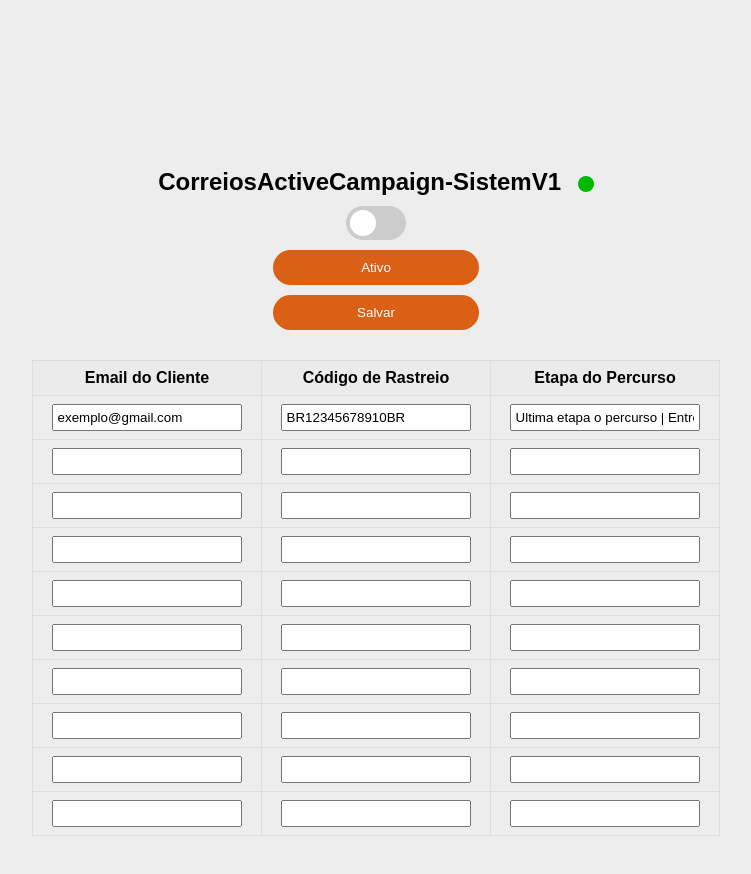
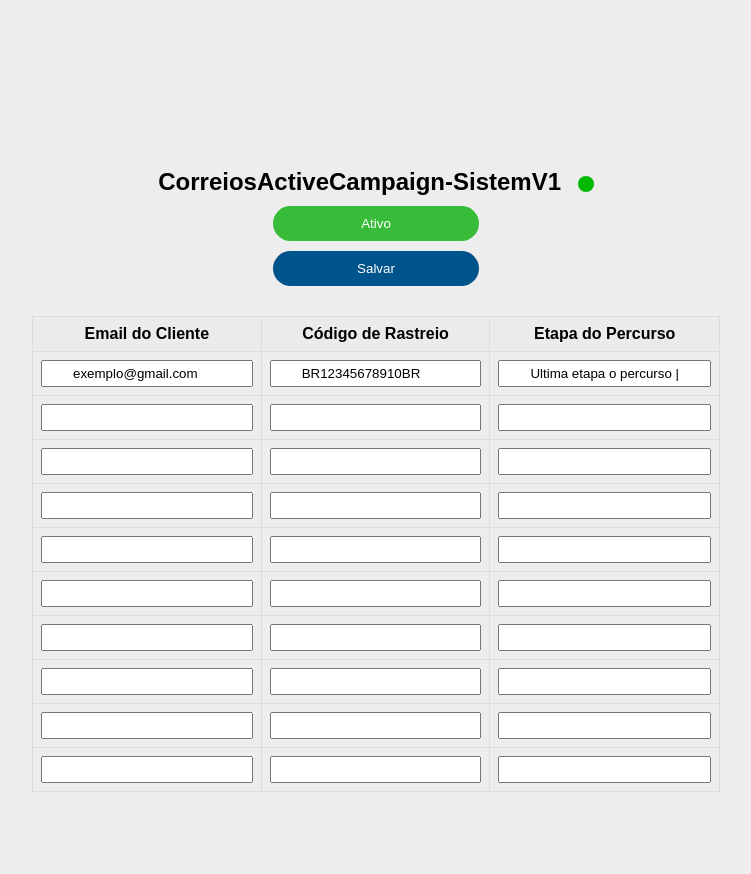
Before and after one commit to AndrezeraDev/api-correios, a website: page public/index.html in a window 1280 px wide. Both pictures are taken after a click on the button "Desativado". Shown: the whole page, without its empty margins (264-1015 px from the left). After the commit the page ends 832 px from the top, so only its background shows below. Drawn offline with nearby package versions, Linux system fonts and the light colour scheme.

Commit message:
Atualização (integração com AC ok e integração com CWS ok)

```diff
--- a/public/index.html
+++ b/public/index.html
@@ -14,11 +14,6 @@
             CorreiosActiveCampaign-SistemV1
             <span id="statusIndicator" class="indicator inactive"></span>
         </h2>
-
-        <label class="switch">
-            <input type="checkbox">
-            <span class="slider round"></span>
-        </label>
 
         <button id="toggleButton" class="inactive">Desativado</button>
         <button id="saveButton">Salvar</button>
--- a/public/style.css
+++ b/public/style.css
@@ -1,83 +1,3 @@
-.switch {
-    position: relative;
-    display: inline-block;
-    width: 60px;
-    height: 34px;
-  }
-
-  .switch input {
-    opacity: 0;
-    width: 0;
-    height: 0;
-  }
-
-  .slider {
-    position: absolute;
-    cursor: pointer;
-    top: 0;
-    left: 0;
-    right: 0;
-    bottom: 0;
-    background-color: #ccc;
-    -webkit-transition: .4s;
-    transition: .4s;
-  }
-
-  .slider:before {
-    position: absolute;
-    content: "";
-    height: 26px;
-    width: 26px;
-    left: 4px;
-    bottom: 4px;
-    background-color: white;
-    -webkit-transition: .4s;
-    transition: .4s;
-  }
-
-  input:checked + .slider {
-    background-color: #51ff00;
-  }
-
-  input:focus + .slider {
-    box-shadow: 0 0 1px hsl(107, 90%, 54%);
-  }
-
-  input:checked + .slider:before {
-    -webkit-transform: translateX(26px);
-    -ms-transform: translateX(26px);
-    transform: translateX(26px);
-  }
-
-  /* Rounded sliders */
-  .slider.round {
-    border-radius: 34px;
-  }
-
-  .slider.round:before {
-    border-radius: 50%;
-  }
-
-
-/* Estilos para a bolinha ao lado do título */
-#statusIndicator {
-    display: inline-block;
-    width: 16px;
-    height: 16px;
-    border-radius: 50%;
-    margin-left: 10px; /* Ajusta o espaço entre o título e a bolinha */
-    vertical-align: middle;
-}
-
-.indicator.inactive {
-    background-color: rgb(255, 45, 45); /* Bolinha vermelha para Desativado */
-}
-
-.indicator.active {
-    background-color: rgb(0, 185, 0); /* Bolinha verde para Ativo */
-}
-
-/* Outras regras de estilo permanecem inalteradas */
 * {
     margin: 0;
     padding: 0;
@@ -133,14 +53,56 @@
     width: 30%;
     border-radius: 50px;
     border: none;
-    background-color: #d96015;
+    background-color: #00548c;
     color: white;
     cursor: pointer;
 }
 
+/* Estilos para a bolinha ao lado do título */
+#statusIndicator {
+    display: inline-block;
+    width: 16px;
+    height: 16px;
+    border-radius: 50%;
+    margin-left: 10px;
+    vertical-align: middle;
+}
+
+.indicator.inactive {
+    background-color: rgb(255, 45, 45); /* Bolinha vermelha para Desativado */
+}
+
+.indicator.active {
+    background-color: rgb(0, 185, 0); /* Bolinha verde para Ativo */
+}
+
 button:hover {
-    background-color: #f9c19d;
-    transition: 0.4s ease-in-out;
+    background-color: rgb(147, 172, 255);
+    color: #fff3f3;
+    transition: 0.5s ease-in-out;
+}
+
+button.inactive {
+    background-color: rgb(203, 0, 0);
+    transition: 0.5s ease-in-out;
+}
+
+button.inactive:hover {
+    background-color: rgb(255, 132, 132);
+    color: white;
+    transition: 0.5s ease-in-out;
+}
+
+button.active {
+    background-color: rgb(56, 187, 56);
+    color: white;
+    transition: 0.5s ease-in-out;
+}
+
+button.active:hover {
+    background-color: rgb(165, 215, 165);
+    color: white;
+    transition: 0.5s ease-in-out;
 }
 
 #result, #stats-result {
@@ -199,6 +161,6 @@
 }
 
 td input {
-    width: 90%;
-    padding: 4px;
+    width: 100%;
+    padding: 4px 30px;
 }
```
